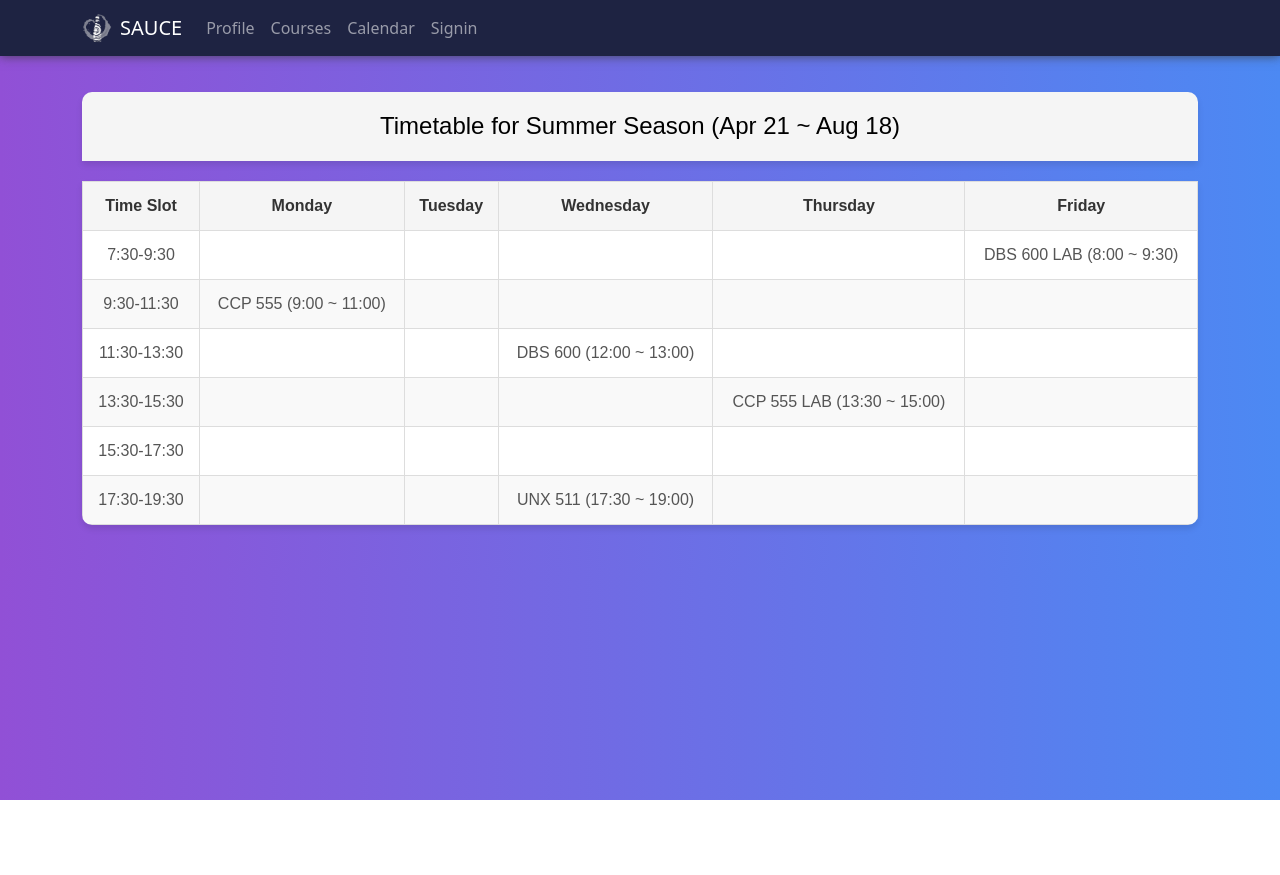
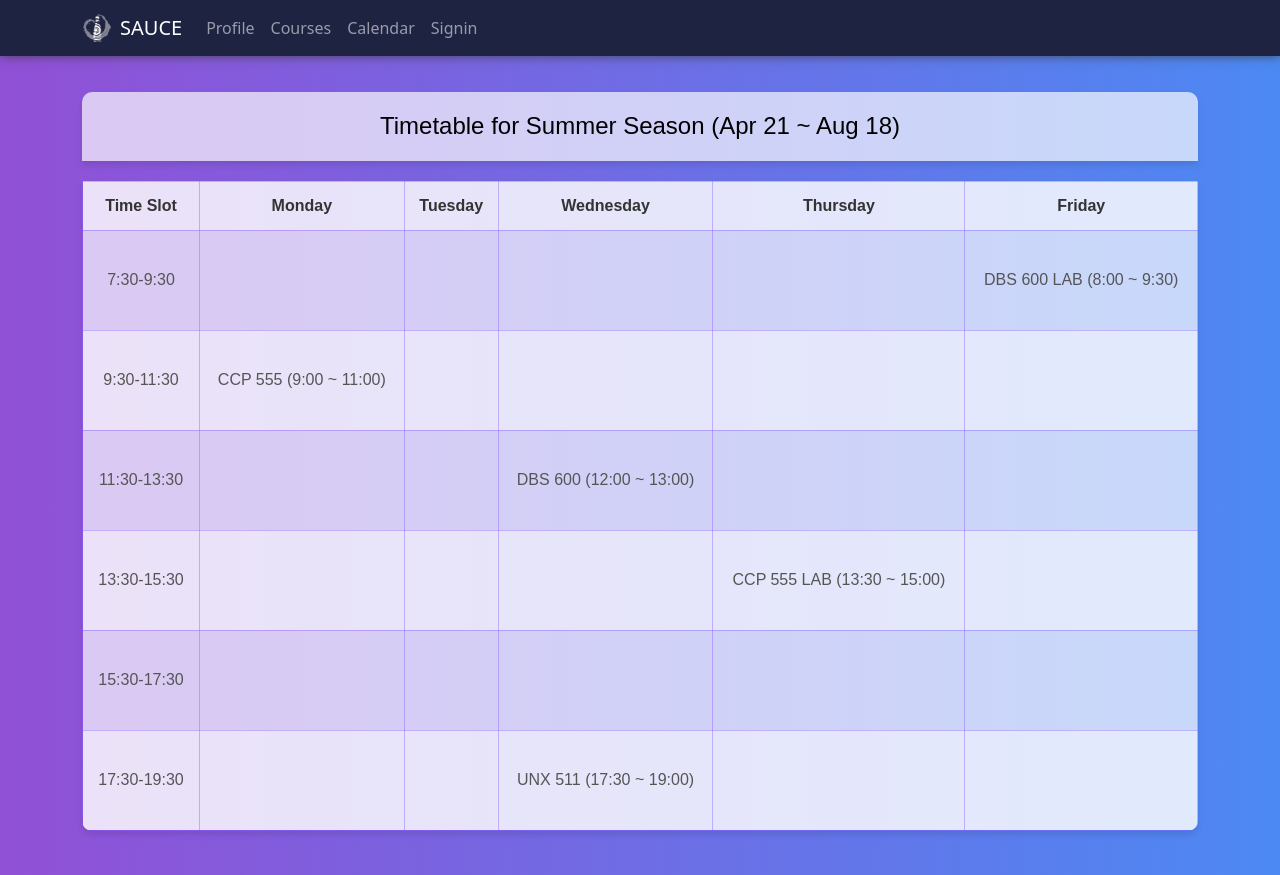
Before and after one commit to ZiyangWangGit/PRJ666-group5, a Next.js app: page /timetable in a window 1280 px wide. Before the commit the page ends 800 px from the top, so only its background shows below. Built offline with nearby package versions, Linux system fonts and the light colour scheme; no server answers.

Commit message:
more UI design

```diff
--- a/components/CourseLayout.jsx
+++ b/components/CourseLayout.jsx
@@ -62,7 +62,7 @@ const CourseLayout = ({ courseId, children }) => {
       <div className="course-content">
         {user?.title === "professor" && (
           <button
-            className="custom-button"
+            className="secondary-button"
             onClick={() => handleLockCourse(!courseLocked)}
             style={{ margin: "10px" }}
           >
--- a/package.json
+++ b/package.json
@@ -9,6 +9,9 @@
     "lint": "next lint"
   },
   "dependencies": {
+    "@fortawesome/fontawesome-svg-core": "^6.7.2",
+    "@fortawesome/free-solid-svg-icons": "^6.7.2",
+    "@fortawesome/react-fontawesome": "^0.2.2",
     "@fullcalendar/core": "^6.1.15",
     "@fullcalendar/daygrid": "^6.1.15",
     "@fullcalendar/interaction": "^6.1.15",
--- a/pages/calendar.jsx
+++ b/pages/calendar.jsx
@@ -19,7 +19,7 @@ import { app } from "../lib/firebase";
 const courseColors = {
   prj666: "#e2a762", // Yellow
   dbs501: "#3498db", // Blue
-  General: "#95a5a6", // Gray
+  General: "#71bc78", //
 };
 
 const getEventColor = (course) => {
@@ -220,9 +220,9 @@ export default function CalendarPage() {
           plugins={[dayGridPlugin, interactionPlugin]}
           initialView="dayGridMonth"
           headerToolbar={{
-            left: "",
+            left: "today",
             center: "title",
-            right: "prev,next today",
+            right: "prev,next",
           }}
           nowIndicator={true}
           editable={true}
--- a/pages/timetable.jsx
+++ b/pages/timetable.jsx
@@ -1,99 +1,139 @@
-import React from 'react';
+import React from "react";
 
 const Timetable = () => {
   return (
-    <div style={{
-      fontFamily: 'Arial, sans-serif',
-      margin: '20px',
-      maxWidth: '1200px',
-      marginLeft: 'auto',
-      marginRight: 'auto'
-    }}>
-      <header style={{
-        textAlign: 'center',
-        padding: '20px',
-        backgroundColor: '#f5f5f5',
-        color: 'black',
-        borderRadius: '10px 10px 0 0',
-        fontWeight: 'bold',
-        boxShadow: '0 4px 6px rgba(0, 0, 0, 0.1)'
-      }}>
-        <h2 style={{ margin: 0, fontSize: '24px' }}>Timetable for Summer Season (Apr 21 ~ Aug 18)</h2>
+    <div
+      style={{
+        fontFamily: "Arial, sans-serif",
+        margin: "20px",
+        maxWidth: "1200px",
+        marginLeft: "auto",
+        marginRight: "auto",
+      }}
+    >
+      <header
+        style={{
+          textAlign: "center",
+          padding: "20px",
+          backgroundColor: "#f5f5f5",
+          color: "black",
+          borderRadius: "10px 10px 0 0",
+          fontWeight: "bold",
+          boxShadow: "0 4px 6px rgba(0, 0, 0, 0.1)",
+          backgroundColor: "#ffffffae",
+        }}
+      >
+        <h2 style={{ margin: 0, fontSize: "24px" }}>
+          Timetable for Summer Season (Apr 21 ~ Aug 18)
+        </h2>
       </header>
 
-      <table style={{
-        width: '100%',
-        borderCollapse: 'collapse',
-        marginTop: '20px',
-        boxShadow: '0 4px 6px rgba(0, 0, 0, 0.1)',
-        borderRadius: '0 0 10px 10px',
-        overflow: 'hidden'
-      }}>
+      <table
+        style={{
+          width: "100%",
+          borderCollapse: "collapse",
+          marginTop: "20px",
+          boxShadow: "0 4px 6px rgba(0, 0, 0, 0.1)",
+          borderRadius: "0 0 10px 10px",
+          overflow: "hidden",
+        }}
+      >
         <thead>
-          <tr style={{ backgroundColor: '#f5f5f5' }}>
-            <th style={{
-              border: '1px solid #ddd',
-              padding: '12px',
-              textAlign: 'center',
-              fontWeight: 'bold',
-              color: '#333'
-            }}>Time Slot</th>
-            <th style={{
-              border: '1px solid #ddd',
-              padding: '12px',
-              textAlign: 'center',
-              fontWeight: 'bold',
-              color: '#333'
-            }}>Monday</th>
-            <th style={{
-              border: '1px solid #ddd',
-              padding: '12px',
-              textAlign: 'center',
-              fontWeight: 'bold',
-              color: '#333'
-            }}>Tuesday</th>
-            <th style={{
-              border: '1px solid #ddd',
-              padding: '12px',
-              textAlign: 'center',
-              fontWeight: 'bold',
-              color: '#333'
-            }}>Wednesday</th>
-            <th style={{
-              border: '1px solid #ddd',
-              padding: '12px',
-              textAlign: 'center',
-              fontWeight: 'bold',
-              color: '#333'
-            }}>Thursday</th>
-            <th style={{
-              border: '1px solid #ddd',
-              padding: '12px',
-              textAlign: 'center',
-              fontWeight: 'bold',
-              color: '#333'
-            }}>Friday</th>
+          <tr style={{ backgroundColor: "#ffffffd3" }}>
+            <th
+              style={{
+                border: "1px solid #8356ff63",
+                padding: "12px",
+                textAlign: "center",
+                fontWeight: "bold",
+                color: "#333",
+              }}
+            >
+              Time Slot
+            </th>
+            <th
+              style={{
+                border: "1px solid #8356ff63",
+                padding: "12px",
+                textAlign: "center",
+                fontWeight: "bold",
+                color: "#333",
+              }}
+            >
+              Monday
+            </th>
+            <th
+              style={{
+                border: "1px solid #8356ff63",
+                padding: "12px",
+                textAlign: "center",
+                fontWeight: "bold",
+                color: "#333",
+              }}
+            >
+              Tuesday
+            </th>
+            <th
+              style={{
+                border: "1px solid #8356ff63",
+                padding: "12px",
+                textAlign: "center",
+                fontWeight: "bold",
+                color: "#333",
+              }}
+            >
+              Wednesday
+            </th>
+            <th
+              style={{
+                border: "1px solid #8356ff63",
+                padding: "12px",
+                textAlign: "center",
+                fontWeight: "bold",
+                color: "#333",
+              }}
+            >
+              Thursday
+            </th>
+            <th
+              style={{
+                border: "1px solid #8356ff63",
+                padding: "12px",
+                textAlign: "center",
+                fontWeight: "bold",
+                color: "#333",
+              }}
+            >
+              Friday
+            </th>
           </tr>
         </thead>
         <tbody>
           {[
-            ['7:30-9:30', '', '', '', '', 'DBS 600 LAB (8:00 ~ 9:30)'],
-            ['9:30-11:30', 'CCP 555 (9:00 ~ 11:00)', '', '', '', ''],
-            ['11:30-13:30', '', '', 'DBS 600 (12:00 ~ 13:00)', '', ''],
-            ['13:30-15:30', '', '', '', 'CCP 555 LAB (13:30 ~ 15:00)', ''],
-            ['15:30-17:30', '', '', '', '', ''],
-            ['17:30-19:30', '', '', 'UNX 511 (17:30 ~ 19:00)', '', '']
+            ["7:30-9:30", "", "", "", "", "DBS 600 LAB (8:00 ~ 9:30)"],
+            ["9:30-11:30", "CCP 555 (9:00 ~ 11:00)", "", "", "", ""],
+            ["11:30-13:30", "", "", "DBS 600 (12:00 ~ 13:00)", "", ""],
+            ["13:30-15:30", "", "", "", "CCP 555 LAB (13:30 ~ 15:00)", ""],
+            ["15:30-17:30", "", "", "", "", ""],
+            ["17:30-19:30", "", "", "UNX 511 (17:30 ~ 19:00)", "", ""],
           ].map((row, rowIndex) => (
-            <tr key={rowIndex} style={{
-              backgroundColor: rowIndex % 2 === 0 ? '#ffffff' : '#f9f9f9'
-            }}>
+            <tr
+              key={rowIndex}
+              style={{
+                backgroundColor: rowIndex % 2 === 0 ? "#ffffffae" : "#ffffffd3",
+                height: "100px",
+              }}
+            >
               {row.map((cell, cellIndex) => (
-                <td key={cellIndex} style={{
-                  border: '1px solid #ddd',
-                  padding: '12px',
-                  textAlign: 'center',
-                  color: '#555'
-                }}>
+                <td
+                  key={cellIndex}
+                  style={{
+                    border: "1px solid #8356ff63",
+                    padding: "12px",
+                    textAlign: "center",
+                    color: "#555",
+                  }}
+                >
                   {cell}
                 </td>
               ))}
@@ -101,6 +141,9 @@ const Timetable = () => {
           ))}
         </tbody>
       </table>
+      {/* <button className="secondary-button mt-2" onClick={() => router.back()}>
+        Back
+      </button> */}
     </div>
   );
 };
--- a/styles/globals.css
+++ b/styles/globals.css
@@ -13,6 +13,13 @@ body {
 /* Navbar styles */
 .navbar-custom {
   background-color: rgb(30, 35, 66); /* Semi-transparent background */
+  color: white; /* Ensure text color is white */
+  box-shadow: 0 0 10px rgba(56, 56, 56, 0.829); /* Glow effect */
+}
+
+/* Navbar styles */
+.course-navbar {
+  background-color: rgba(30, 35, 66, 0.849); /* Semi-transparent background */
   color: white; /* Ensure text color is white */
   box-shadow: 0 0 10px rgba(56, 56, 56, 0.829); /* Glow effect */
 }
@@ -35,6 +42,15 @@ body {
   font-size: 2.5rem; /* Large text */
   text-align: left; /* Align text to the left */
   margin-bottom: 3rem; /* Add some space below the header */
+}
+
+/* Page header styles */
+.materal-header {
+  color: white; /* White text */
+  font-size: 2.5rem; /* Large text */
+  text-align: left; /* Align text to the left */
+  margin-bottom: 1rem; /* Add some space below the header */
+  margin-top: 1rem; /* Add some space above the header */
 }
 
 /* Main card styles */
@@ -138,8 +154,39 @@ body {
   transition: background-color 0.3s ease; /* Smooth transition for background color */
 }
 
+/* Custom button styles  */
+.secondary-button {
+  background-color: #dab8ffd7; /* Set the background color of the buttons */
+  /* color: #3d2aa9; Set the text color of the buttons */
+  /* color: white; /* Button text color */
+  border: white; /*Remove default border*/
+  /* border-color: #586adb; Set the border color of the buttons */
+  border-radius: 0.5rem; /* Rounded corners */
+  padding: 0.5rem 1rem; /* Padding for the button */
+  font-size: 1rem; /* Font size */
+  cursor: pointer; /* Pointer cursor on hover */
+  transition: background-color 0.3s ease; /* Smooth transition for background color */
+  box-shadow: 0 2px 10px rgba(0, 0, 0, 0.1);
+}
+
+.secondary-button:hover {
+  background-color: #586adb; /* Set the background color of the buttons */
+  border-color: #586adb; /* Set the border color of the buttons */
+  color: #3d2aa9; /* Set the text color of the buttons */
+}
+
+.secondary-button:disabled {
+  background-color: #dab8ff75; /* Set the background color of the buttons */
+  border-color: #586adb; /* Set the border color of the buttons */
+  color: #3d2aa9; /* Set the text color of the buttons */
+}
+
 .custom-button:hover {
   background-color: #3d2aa9; /* Darker background color on hover */
+}
+
+.back-button:hover {
+  background-color: #2a3da9e7; /* Darker background color on hover */
 }
 
 .buttonContainer {
@@ -182,10 +229,76 @@ body {
   }
 }
 
+.materialCardBody {
+  display: flex;
+  flex-direction: column;
+}
+
+.viewMaterialLink {
+  color: #1a73e8; /* Darker blue color */
+  text-decoration: none;
+}
+
+.viewMaterialLink:hover {
+  text-decoration: underline;
+}
+
+.submissionCard {
+  margin-top: 1rem;
+  padding: 1rem;
+  border: 1px solid #ddd;
+  border-radius: 0.25rem;
+  background-color: #ffffff6b;
+}
+
+.downloadLink {
+  color: #1a73e8; /* Darker blue color */
+  text-decoration: none;
+  margin-left: 0.5rem;
+  /* display: inline-block; */
+}
+
+.downloadLink:hover {
+  text-decoration: underline;
+}
+
 .highlight {
   background-color: #f0f0f0;
   padding: 0.5rem;
   border-radius: 0.25rem;
+  box-shadow: 0 2px 10px rgba(0, 0, 0, 0.1);
+}
+
+.gradingSection {
+  display: flex;
+  flex-wrap: wrap;
+  gap: 1rem;
+  align-items: center;
+}
+
+.gradeInput {
+  flex: 1;
+  max-width: 150px; /* Limit the width of the grade input */
+}
+
+.feedbackInput {
+  flex: 2; /* Make the feedback input take up more space */
+}
+
+@media (max-width: 768px) {
+  .gradingSection {
+    flex-direction: column;
+    align-items: stretch;
+  }
+
+  .assignmentForm button {
+    width: 100%;
+  }
+
+  .gradeInput {
+    flex: 2;
+    width: 100%;
+  }
 }
 
 /* User info table styles */
@@ -194,7 +307,7 @@ body {
   color: white; /* Ensure text color is white */
   text-align: left;
   font-size: larger;
-  /* border-radius: 1rem; Rounded corners */
+  border-radius: 1rem; /*Rounded corners*/
   background-color: rgb(49, 57, 109); /* Semi-transparent background */
 }
 
```
Also changed, not shown: components/CourseNavbar.jsx (+12 -4 lines), pages/courses/[courseId].jsx (+20 -9 lines), 1 other file (tests, documents, lock files or other folders).
